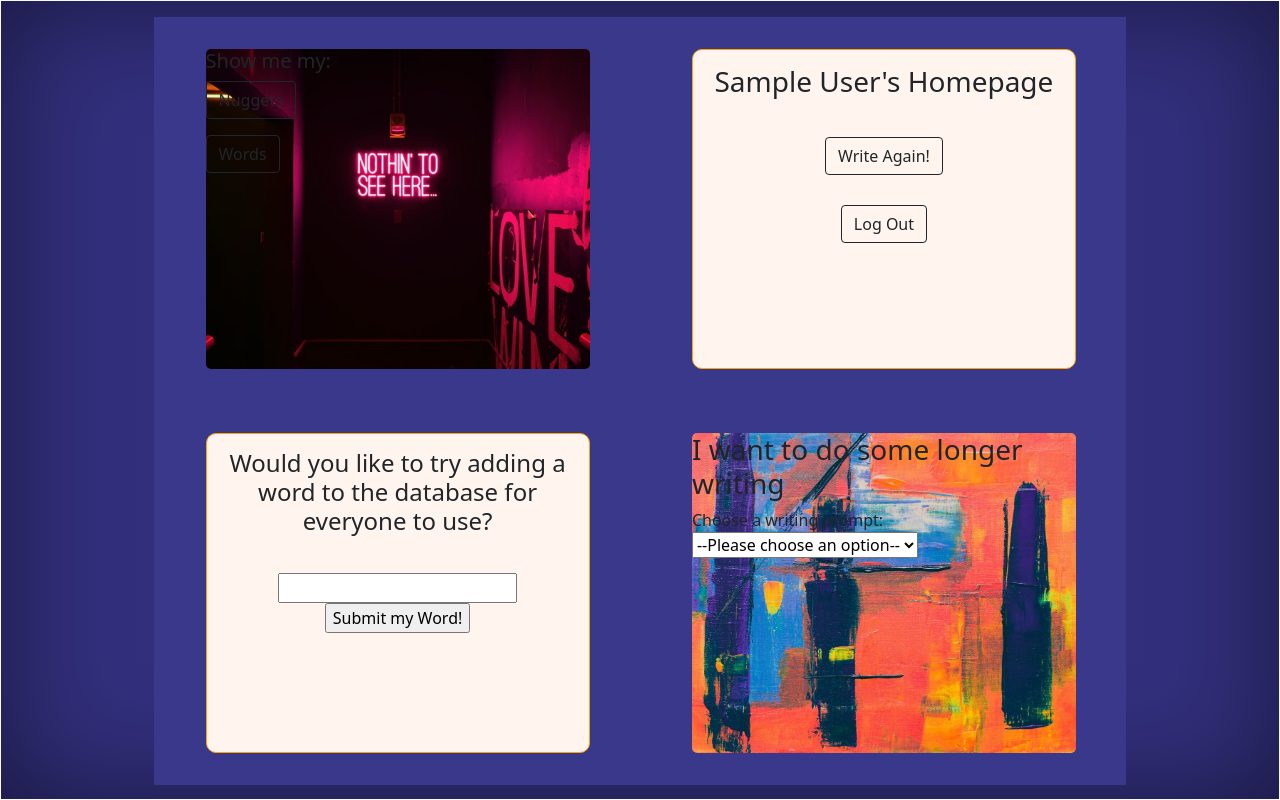
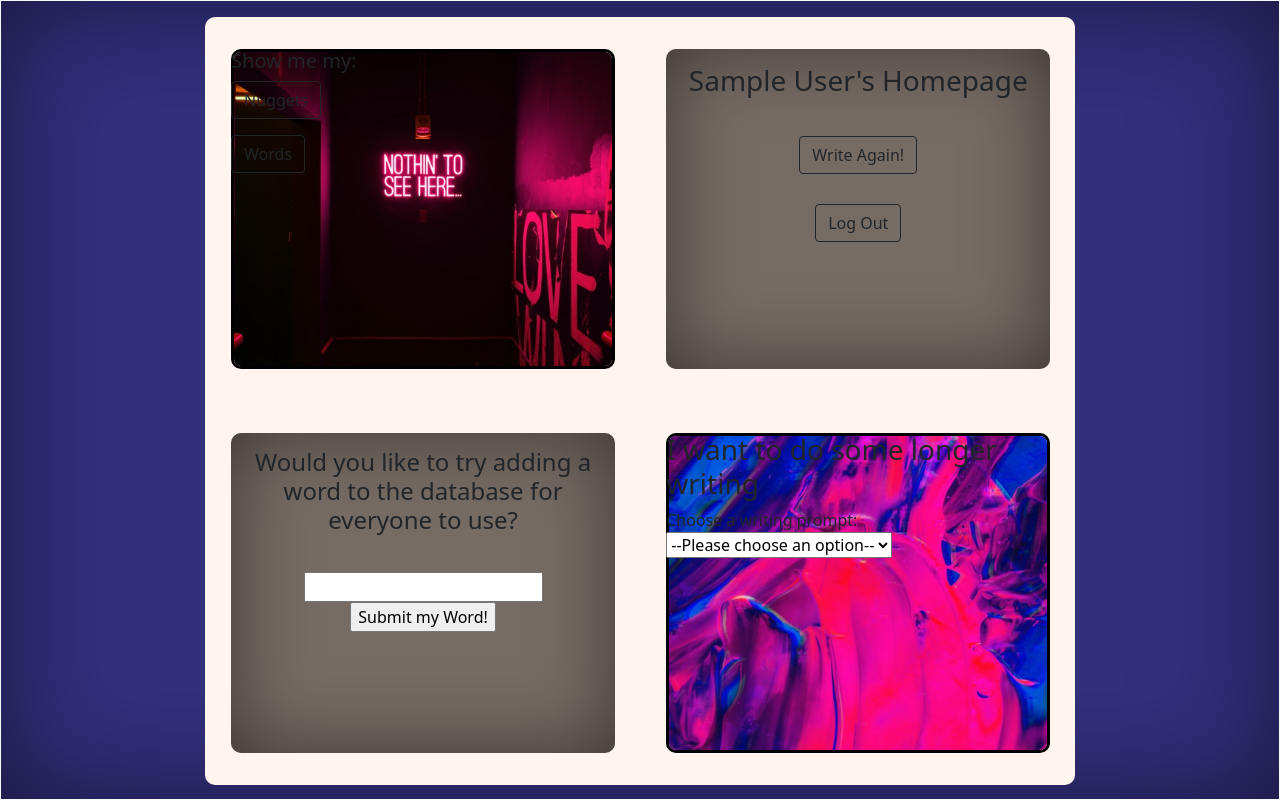
Before and after one commit to VallieTracy/Writing-Prompt-App, a Flask app: page /homepage in a window 1280 px wide. Run offline with Flask 2, Linux system fonts and the light colour scheme; the visitor is signed in with stand-in values (Sample User, id 1); data that the repository does not hold is empty.

Commit message:
changed images on homepage plus altered margins

```diff
--- a/static/css/style.css
+++ b/static/css/style.css
@@ -172,19 +172,20 @@
 
 .inner-square {
     position: relative;
-    margin-left: 12%;
-    margin-right: 12%;
+    margin-left: 16%;
+    margin-right: 16%;
     height: 96vh;
-    background-color: #3a388a;
+    background-color: seashell;
     display: grid;
     grid-template-columns: auto auto;
     top: 2vh;
+    border-radius: 10px;
 }
 
 .grid-item {
     /* border: 1px solid greenyellow; */
     padding: 20px;
-    width: 38vw;
+    width: 34vw;
     height: 48vh;
     /* z-index: 10; */
     align-items: center;
@@ -193,12 +194,12 @@
 }
 
 .grid-box-no-img {
-    border: 1px solid orange;
+    box-shadow: inset 0 0 5rem 0px rgba(0, 0, 0, 0.5);
     /* text-align: center; */
     width: 30vw;
     height: 40vh;
     z-index: 2;
-    background-color: seashell;
+    background-color: rgb(119, 108, 100);
     position: relative;
     border-radius: 10px;
 }
@@ -220,7 +221,9 @@
     height: 40vh;
     z-index: 2;
     position: absolute;
-    border-radius: 5px;
+    border-radius: 10px;
+    border-style: solid;
+    border-color: black;
 }
 
 .purple {
--- a/static/js/eventHandling.js
+++ b/static/js/eventHandling.js
@@ -9,13 +9,15 @@ const nuggetRetrieve = () => {
         if (response.length == 0) {
             $('#no-nuggets').html("You haven't added any nuggets yet!");
         }
+        else {
+            $('#img-change').attr("src", '/static/Images/roller-md-comp.jpg');
+        }
     });
 }
 
 $('#get-nuggets').on('click', () => {
     console.log('the button was pressed');
     nuggetRetrieve();
-    $('#img-change').attr("src", '/static/Images/kid-small.jpg');
     $('#get-nuggets').off();
 });
 
@@ -29,13 +31,15 @@ const wordRetrieve = () => {
         if (response.length == 0) {
             $('#no-words').html("You haven't added any words yet!");
         }
+        else {
+            $('#img-change').attr("src", '/static/Images/roller-md-comp.jpg');
+        }
     });
 }
 
 $('#get-words').on('click', () => {
     console.log('word button clicked');
     wordRetrieve();
-    $('#img-change').attr("src", '/static/Images/white-sm-comp.jpg');
     $('#get-words').off();
 })
 
--- a/templates/homepage.html
+++ b/templates/homepage.html
@@ -80,7 +80,7 @@
                     </select>
                 </form>
         </div>
-        <img src='/static/Images/paint-md-comp.jpg' class='grid-img'>
+        <img src='/static/Images/portal4-md-comp.jpg' class='grid-img'>
     </div>
 
 
```
Also changed, not shown: static/Images/portal1-md-comp.jpg (added), static/Images/portal2-md-comp.jpg (added), static/Images/portal3-md-comp.jpg (added), static/Images/portal4-md-comp.jpg (added), static/Images/roller-md-comp.jpg (added), 2 other files.
